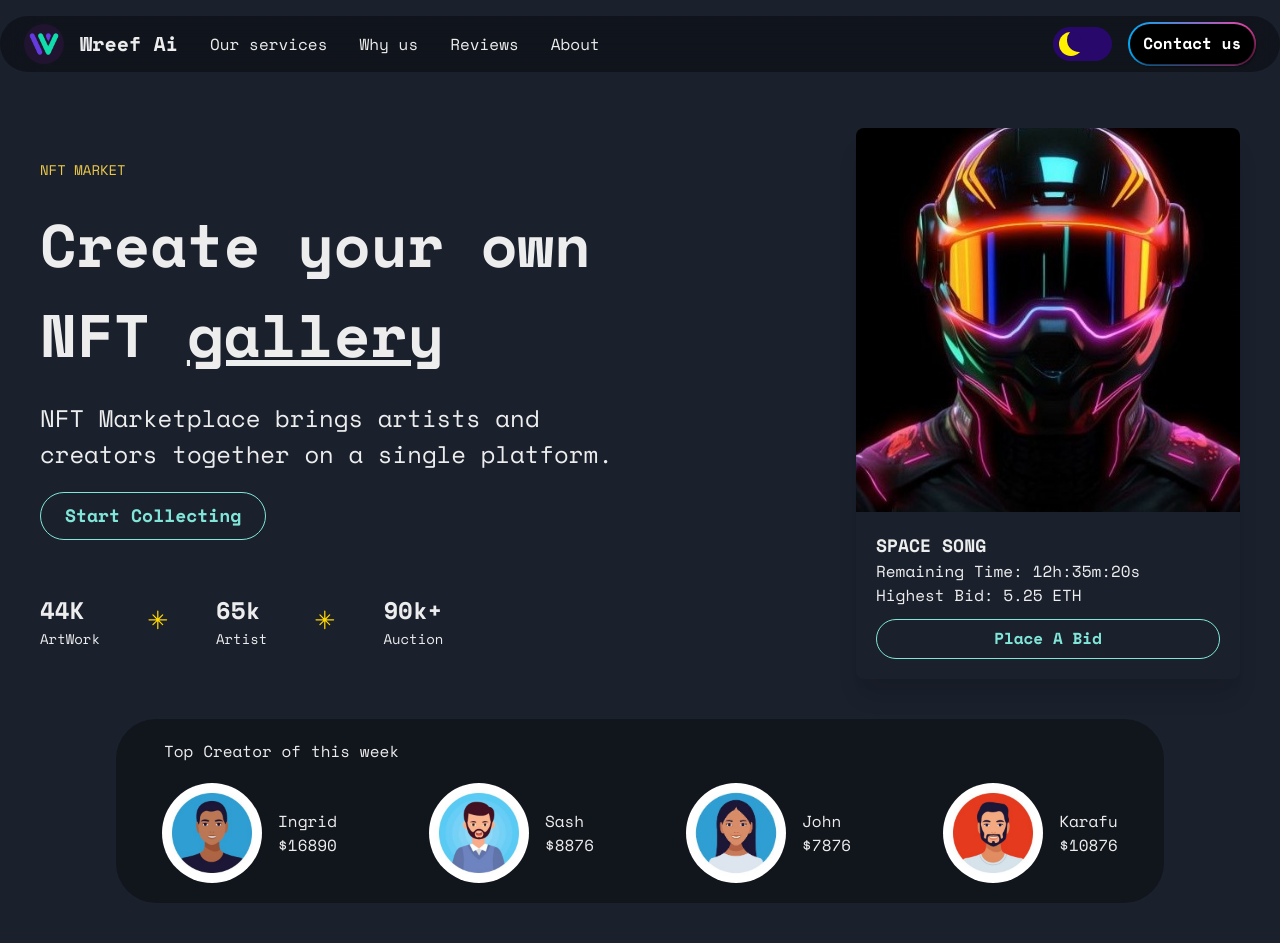
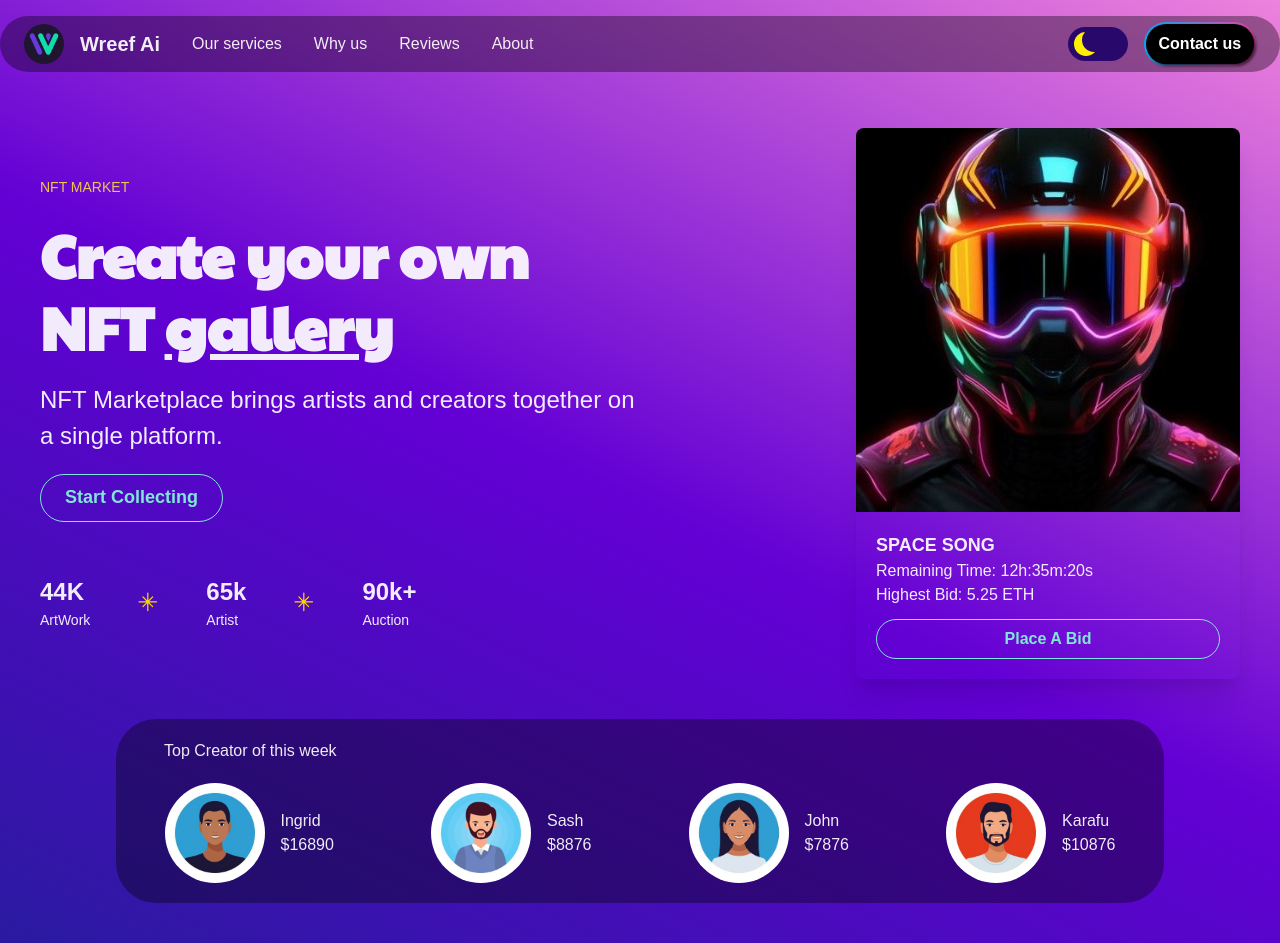
Before and after one commit to tamjidzihan/wreefAi, a React (Vite) app: page / in a window 1280 px wide. Built offline with nearby package versions, Linux system fonts and the light colour scheme.

Commit message:
Home 2024-06-24

```diff
--- /dev/null
+++ b/src/components/animation/Particle.tsx
@@ -0,0 +1,54 @@
+import { Particles } from 'react-tsparticles';
+
+function Particle() {
+    return (
+        <Particles
+            id="tsparticles"
+            options={{
+                particles: {
+                    number: {
+                        value: 160,
+                        density: {
+                            enable: true,
+                            value_area: 1500,
+                        },
+                    },
+                    line_linked: {
+                        enable: false,
+                        opacity: 0.03,
+                    },
+                    move: {
+                        direction: "right",
+                        speed: 0.05,
+                    },
+                    size: {
+                        value: 1,
+                    },
+                    opacity: {
+                        anim: {
+                            enable: true,
+                            speed: 1,
+                            opacity_min: 0.05,
+                        },
+                    },
+                },
+                interactivity: {
+                    events: {
+                        onclick: {
+                            enable: true,
+                            mode: "push",
+                        },
+                    },
+                    modes: {
+                        push: {
+                            particles_nb: 1,
+                        },
+                    },
+                },
+                retina_detect: true,
+            }}
+        />
+    );
+}
+
+export default Particle;
--- a/src/components/home/Home.tsx
+++ b/src/components/home/Home.tsx
@@ -1,12 +1,14 @@
-import { Box, Button, Flex, HStack, Stat, StatLabel, StatNumber, Text, VStack } from '@chakra-ui/react';
+import { Box, Button, Flex, HStack, Heading, Stat, StatLabel, StatNumber, Text, VStack } from '@chakra-ui/react';
 import { motion } from 'framer-motion';
 import TopCreators from './TopCreators';
 import { GoNorthStar } from "react-icons/go";
 import HeroCard from './HeroCard';
 import AnimatedNumber from '../animation/AnimatedNumber';
+import Particle from '../animation/Particle';
 
 
 const MotionBox = motion(Box);
+const MotionHeading = motion(Heading);
 const MotionText = motion(Text);
 const MotionButton = motion(Button);
 const MotionFlex = motion(Flex);
@@ -17,6 +19,7 @@ const MotionStat = motion(Stat);
 const Home = () => {
     return (
         <MotionBox py={10} px={5} initial={{ opacity: 0 }} animate={{ opacity: 1 }} transition={{ duration: 0.5 }}>
+            <Particle />
             <MotionFlex
                 direction={{ base: 'column', lg: 'row' }}
                 justify="space-between"
@@ -38,9 +41,9 @@ const Home = () => {
                     <MotionText color="yellow.400" fontSize="sm">
                         NFT MARKET
                     </MotionText>
-                    <MotionText fontSize="6xl" fontWeight="bold">
+                    <MotionHeading fontSize="6xl" fontWeight="bold">
                         Create your own NFT <Text as='u'>gallery</Text>
-                    </MotionText>
+                    </MotionHeading>
                     <MotionText fontSize="2xl">
                         NFT Marketplace brings artists and creators together on a single platform.
                     </MotionText>
@@ -88,35 +91,6 @@ const Home = () => {
                     </MotionHStack>
                 </MotionVStack>
 
-                {/* <MotionBox
-                    mt={{ base: 10, lg: 0 }}
-                    boxShadow="xl"
-                    borderRadius="lg"
-                    overflow="hidden"
-                    initial={{ scale: 0.9 }}
-                    animate={{ scale: 1 }}
-                    transition={{ duration: 0.5 }}
-                >
-                    <MotionImage src="#" alt="NFT Image" />
-                    <MotionBox p={5} initial={{ y: 50, opacity: 0 }} animate={{ y: 0, opacity: 1 }} transition={{ duration: 0.5 }}>
-                        <Text fontWeight="bold" fontSize="lg">SPACE SONG</Text>
-                        <Text>Remaining Time: 12h:35m:20s</Text>
-                        <Text>Highest Bid: 5.25 ETH</Text>
-                        <Button
-                            colorScheme='teal'
-                            variant='outline'
-                            borderRadius='3xl'
-                            mt={3}
-                            width="100%"
-                            as={motion.button}
-                            initial={{ opacity: 0 }}
-                            animate={{ opacity: 1 }}
-                        // transition={{ delay: 0.5, duration: 0.5 }}
-                        >
-                            Place A Bid
-                        </Button>
-                    </MotionBox>
-                </MotionBox> */}
                 <HeroCard />
 
             </MotionFlex>
--- a/src/components/navbar/NavBar.tsx
+++ b/src/components/navbar/NavBar.tsx
@@ -1,8 +1,8 @@
-import { Box, Button, Container, Flex, HStack, Link, useColorModeValue, Image, useColorMode } from '@chakra-ui/react';
+import { Box, Container, Flex, HStack, Image, Link, useColorMode, useColorModeValue } from '@chakra-ui/react';
 import { motion } from 'framer-motion';
-import ColorModeSwitch from './ColorModeSwitch';
 import logo_dark from '../../assets/logoicon_dark@1x.png';
 import logo_light from '../../assets/logoicon_light@1x.png';
+import ColorModeSwitch from './ColorModeSwitch';
 import StyledButton from './StyledButton';
 
 const MotionContainer = motion(Container);
@@ -21,11 +21,9 @@ const Navbar = () => {
             borderRadius="30px"
             px={6}
             my={4}
-            position='sticky'
-            top='0'
             zIndex='99'
             backdropFilter="auto"
-            backdropBlur="22px"
+            backdropBlur="10px"
             initial={{ y: -100, opacity: 0 }}
             animate={{ y: 0, opacity: 1 }}
             transition={{ duration: 0.5 }}
--- a/src/pages/Layout.tsx
+++ b/src/pages/Layout.tsx
@@ -1,4 +1,4 @@
-import { Grid, GridItem } from '@chakra-ui/react'
+import { Box, Grid, GridItem } from '@chakra-ui/react'
 import { Outlet } from 'react-router-dom'
 import Navbar from '../components/navbar/NavBar'
 
@@ -9,10 +9,16 @@ const Layout = () => {
             <Grid templateAreas={
                 `"nav nav"
                 "main main"`
-            }>
+            }
+                bgGradient='linear-gradient(26deg, rgba(42, 26, 160, 1) 0%, rgba(99, 0, 212, 1) 48%, rgba(238, 130, 220, 1) 100%);'
+            >
 
                 {/* ===== NavBar start ===== */}
-                <GridItem area='nav'>
+                <GridItem
+                    area='nav'
+                    position='sticky'
+                    top='0'
+                >
                     <Navbar />
                 </GridItem>
                 {/* ===== NavBar End ===== */}
--- a/src/theme.ts
+++ b/src/theme.ts
@@ -1,17 +1,16 @@
 import { extendTheme, ThemeConfig } from "@chakra-ui/react";
-import '@fontsource/space-mono/400.css';
-import '@fontsource/space-mono/700.css';
-
+import '@fontsource/paytone-one';
+import '@fontsource-variable/readex-pro/hexp.css';
 
 const config: ThemeConfig = {
-    initialColorMode: 'dark'
+  initialColorMode: 'dark'
 }
 
 const theme = extendTheme({
-    config,
-    fonts: {
-        heading: `'Space Mono', sans-serif`,
-        body: `'Space Mono', sans-serif`,
-      },
+  config,
+  fonts: {
+    heading: `'Paytone One', sans-serif`,
+    body: `'Readex Pro Variable', sans-serif`,
+  },
 })
 export default theme
```
Also changed, not shown: package.json (+6 -1 lines), src/assets/bg.jpg (added), 1 other file (tests, documents, lock files or other folders).
